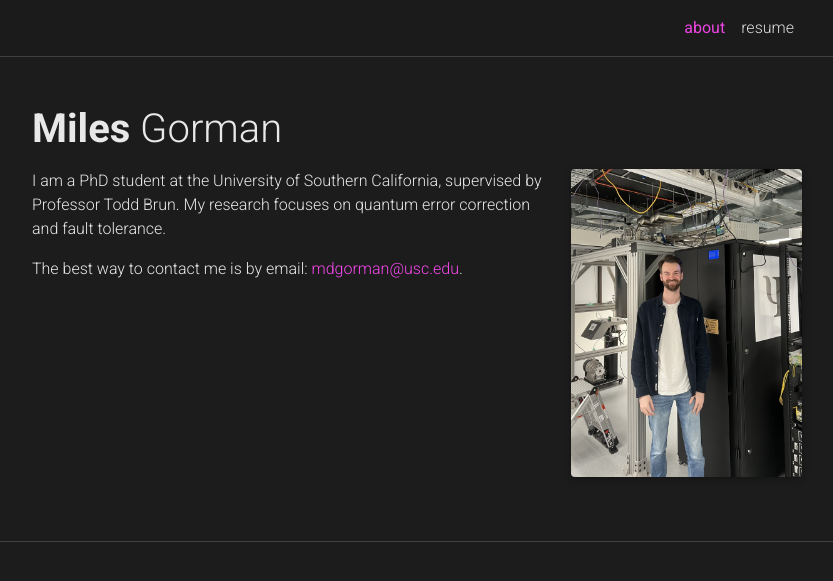
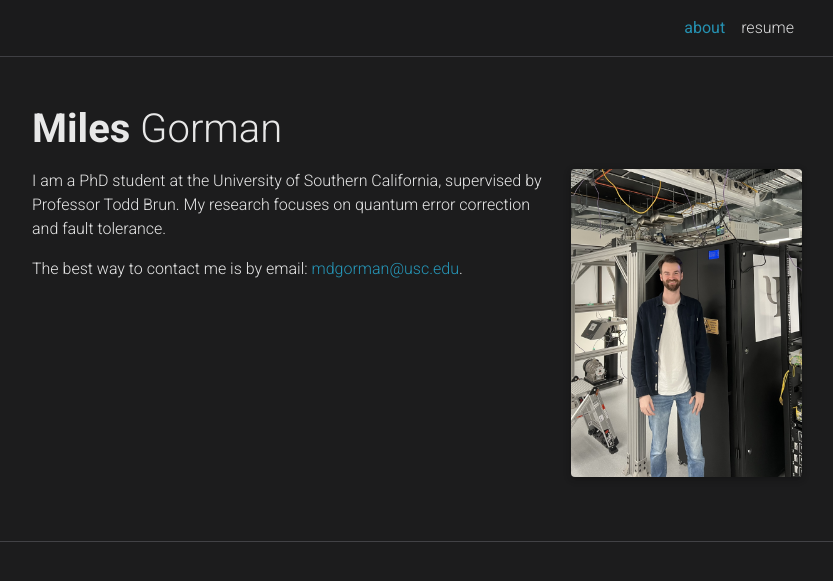
Before and after one commit to MilesGorman/milesgorman.github.io, a Jekyll site: the page built from _pages/about.md, in a window 1280 px wide. Shown: the top 581 px of the page, without its empty margins (223-1056 px from the left). Built offline with Jekyll 4.4.1, drawn with Linux system fonts in a browser that asks for light colours; full-size pictures stand in for the smaller copies a plugin makes; comment, search, counter and statistics services are not loaded; a style sheet for code colours, icons or effects is not loaded.

Commit message:
Update _themes.scss

```diff
--- a/_sass/_themes.scss
+++ b/_sass/_themes.scss
@@ -7,8 +7,8 @@
   --global-code-bg-color: #{$code-bg-color-dark};
   --global-text-color: #{$grey-color-light};
   --global-text-color-light: #{$grey-color-light};
-  --global-theme-color: #{$light-purple-color};
-  --global-hover-color: #{$light-purple-color};
+  --global-theme-color: #{$cyan-color};
+  --global-hover-color: #{$cyan-color};
   --global-hover-text-color: #{$white-color};
   --global-footer-bg-color: #{$grey-color-light};
   --global-footer-text-color: #{$grey-color-dark};
@@ -52,8 +52,8 @@
   --global-code-bg-color: #{$code-bg-color-dark};
   --global-text-color: #{$grey-color-light};
   --global-text-color-light: #{$grey-color-light};
-  --global-theme-color: #{$light-purple-color};
-  --global-hover-color: #{$light-purple-color};
+  --global-theme-color: #{$cyan-color};
+  --global-hover-color: #{$cyan-color};
   --global-hover-text-color: #{$white-color};
   --global-footer-bg-color: #{$grey-color-light};
   --global-footer-text-color: #{$grey-color-dark};
```
